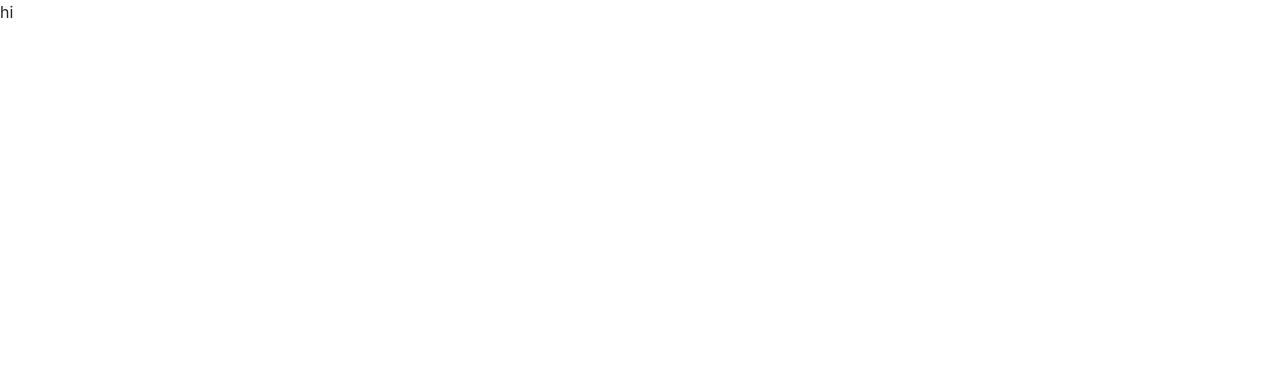
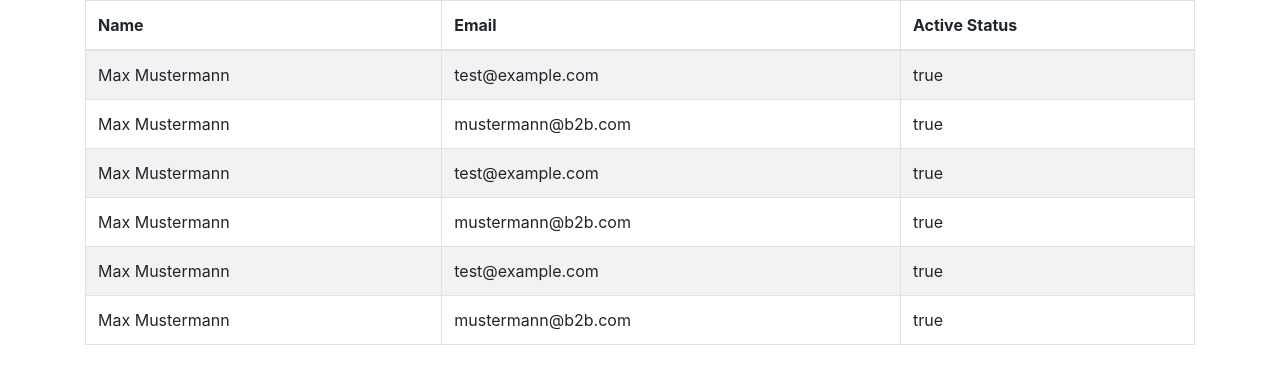
Before and after one commit to kumarandena/customerlistrender-april21, an Angular app: page / in a window 1280 px wide. Shown: the top 384 px of the page. Built offline with nearby package versions, Linux system fonts and the light colour scheme.

Commit message:
customer data binding in tempalate

```diff
--- a/src/app/app.component.html
+++ b/src/app/app.component.html
@@ -1 +1,18 @@
-hi
+<div class="container">
+    <table class="table table-striped table-bordered">
+        <thead>
+            <tr>
+                <th>Name</th>
+                <th>Email</th>
+                <th>Active Status</th>
+            </tr>
+        </thead>
+        <tbody>
+            <tr *ngFor="let customer of customerdata">
+                <td>{{customer.firstname}} {{customer.lastname}}</td>
+                <td>{{customer.email}}</td>
+                <td>{{customer.active}}</td>
+            </tr>
+        </tbody>
+    </table>
+</div>
```
